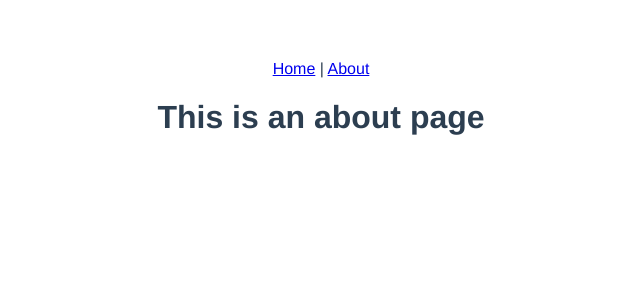
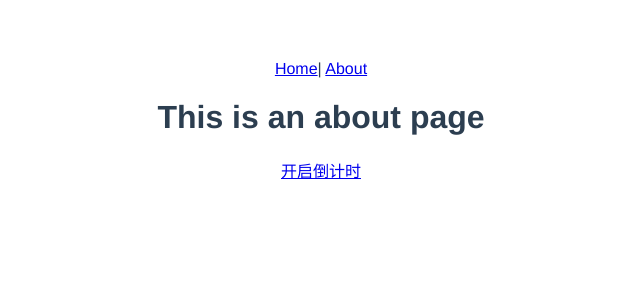
Before and after one commit to czb420322/Vue, a Vue app: page /about in a window 1280 px wide. Shown: the top 300 px of the page, without its empty margins (319-959 px from the left). Built offline with nearby package versions, Linux system fonts and the light colour scheme.

Commit message:
安装sass

```diff
--- a/package.json
+++ b/package.json
@@ -9,6 +9,8 @@
   },
   "dependencies": {
     "core-js": "^3.6.5",
+    "node-sass": "^4.14.1",
+    "sass-loader": "^8.0.0",
     "vue": "^2.6.11",
     "vue-router": "^3.2.0",
     "vuex": "^3.4.0"
--- a/src/App.vue
+++ b/src/App.vue
@@ -1,10 +1,10 @@
 <template>
   <div id="app">
     <div id="nav">
-      <router-link to="/">Home</router-link> |
+      <router-link to="/">Home</router-link>|
       <router-link to="/about">About</router-link>
     </div>
-    <router-view/>
+    <router-view />
   </div>
 </template>
 
--- a/src/router/index.js
+++ b/src/router/index.js
@@ -17,6 +17,11 @@ const routes = [
     // this generates a separate chunk (about.[hash].js) for this route
     // which is lazy-loaded when the route is visited.
     component: () => import(/* webpackChunkName: "about" */ '../views/About.vue')
+  },
+  {
+    path:'/home/downTime',
+    name:"DownTime",
+    component:()=>import('../views/downTime.vue')
   }
 ]
 
--- a/src/views/About.vue
+++ b/src/views/About.vue
@@ -1,5 +1,6 @@
 <template>
   <div class="about">
     <h1>This is an about page</h1>
+    <div><router-link to="/home/downTime">开启倒计时</router-link></div>
   </div>
 </template>
--- /dev/null
+++ b/src/views/downTime.vue
@@ -0,0 +1,129 @@
+<template>
+  <div class="_base-count-down no-rtl">
+    <div class="content">
+      <slot v-bind="{
+        d: days, h: hours, m: mins, s: seconds,
+        hh: `00${hours}`.slice(-2),
+        mm: `00${mins}`.slice(-2),
+        ss: `00${seconds}`.slice(-2),
+      }"></slot>
+    </div>
+  </div>
+</template>
+<script>
+/* eslint-disable object-curly-newline */
+
+export default {
+  data: () => ({
+    days: '0',
+    hours: '00',
+    mins: '00',
+    seconds: '00',
+    timer: null,
+    curTime: 0
+  }),
+  props: {
+    time: {
+      type: [Number, String],
+      default: 0
+    },
+    refreshCounter: {
+      type: [Number, String],
+      default: 0
+    },
+    end: {
+      type: [Number, String],
+      default: 0
+    },
+    isMiniSecond: {
+      type: Boolean,
+      default: false
+    }
+  },
+  computed: {
+    duration() {
+      if (this.end) {
+        let end = String(this.end).length >= 13 ? +this.end : +this.end * 1000;
+        end -= Date.now();
+        return end;
+      }
+      const time = this.isMiniSecond ? Math.round(+this.time / 1000) : Math.round(+this.time);
+      return time;
+    }
+  },
+  mounted() {
+    this.countDown();
+  },
+  watch: {
+    duration() {
+      this.countDown();
+    },
+    refreshCounter() {
+      this.countDown();
+    }
+  },
+  methods: {
+    durationFormatter(time) {
+      if (!time) return { ss: 0 };
+      let t = time;
+      const ss = t % 60;
+      t = (t - ss) / 60;
+      if (t < 1) return { ss };
+      const mm = t % 60;
+      t = (t - mm) / 60;
+      if (t < 1) return { mm, ss };
+      const hh = t % 24;
+      t = (t - hh) / 24;
+      if (t < 1) return { hh, mm, ss };
+      const dd = t;
+      return { dd, hh, mm, ss };
+    },
+    countDown() {
+      // eslint-disable-next-line no-unused-expressions
+      this.curTime = Date.now();
+      this.getTime(this.duration);
+    },
+    getTime(time) {
+      // eslint-disable-next-line no-unused-expressions
+      this.timer && clearTimeout(this.timer);
+      if (time < 0) {
+        return;
+      }
+      // eslint-disable-next-line object-curly-newline
+      const { dd, hh, mm, ss } = this.durationFormatter(time);
+      this.days = dd || 0;
+      // this.hours = `00${hh || ''}`.slice(-2);
+      // this.mins = `00${mm || ''}`.slice(-2);
+      // this.seconds = `00${ss || ''}`.slice(-2);
+      this.hours = hh || 0;
+      this.mins = mm || 0;
+      this.seconds = ss || 0;
+      this.timer = setTimeout(() => {
+        const now = Date.now();
+        const diffTime = Math.floor((now - this.curTime) / 1000);
+        const step = diffTime > 1 ? diffTime : 1; // 页面退到后台的时候不会计时，对比时间差，大于1s的重置倒计时
+        this.curTime = now;
+        this.getTime(time - step);
+      }, 1000);
+    }
+  }
+};
+</script>
+<style lang='scss' scoped>
+._base-count-down {
+  color: #fff;
+  text-align: left;
+  position: relative;
+  .content {
+    width: auto;
+    display: flex;
+    align-items: center;
+  }
+  span {
+    display: inline-block;
+  }
+  .section {
+    position: relative;
+  }
+}
+</style>
```
Also changed, not shown: 1 other file (tests, documents, lock files or other folders).
